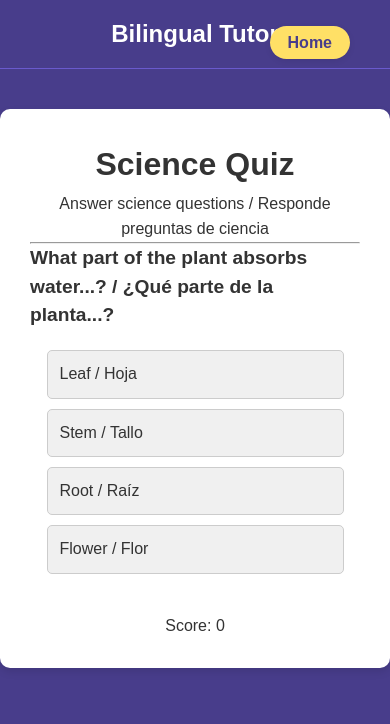
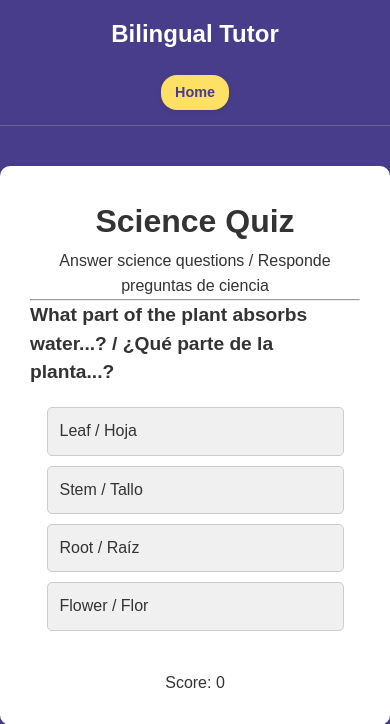
Before and after one commit to motzerts/quizapp, a Flask app: page /quiz in a window 390 px wide. Shown: the top 724 px of the page. Run offline with Flask 3, Linux system fonts and the light colour scheme.

Commit message:
fix(responsive): adjust Home button on quiz pages for mobile so it does not overlap title

```diff
--- a/templates/quiz.html
+++ b/templates/quiz.html
@@ -66,6 +66,19 @@
             background: #fffbe6;
             color: #2d246b;
         }
+        @media (max-width: 600px) {
+            .quiz-nav {
+                position: static;
+                display: flex;
+                justify-content: center;
+                margin-top: 12px;
+            }
+            .home-btn {
+                font-size: 0.9em;
+                padding: 6px 14px;
+                border-radius: 16px;
+            }
+        }
     </style>
 </head>
 <body>
```
Also changed, not shown: templates/ancient_history_quiz.html (+13 -0 lines), templates/medieval_history_quiz.html (+13 -0 lines), templates/vocabulary.html (+13 -0 lines).
